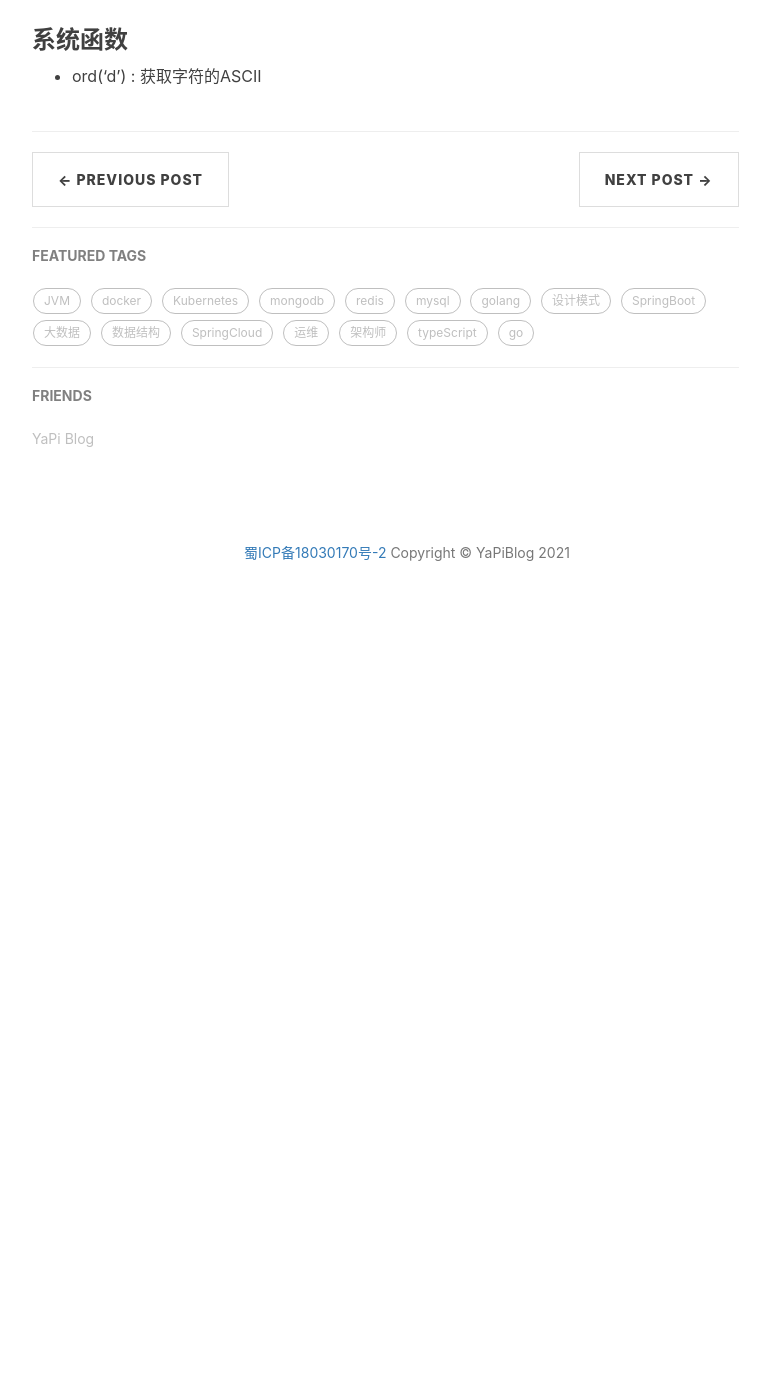
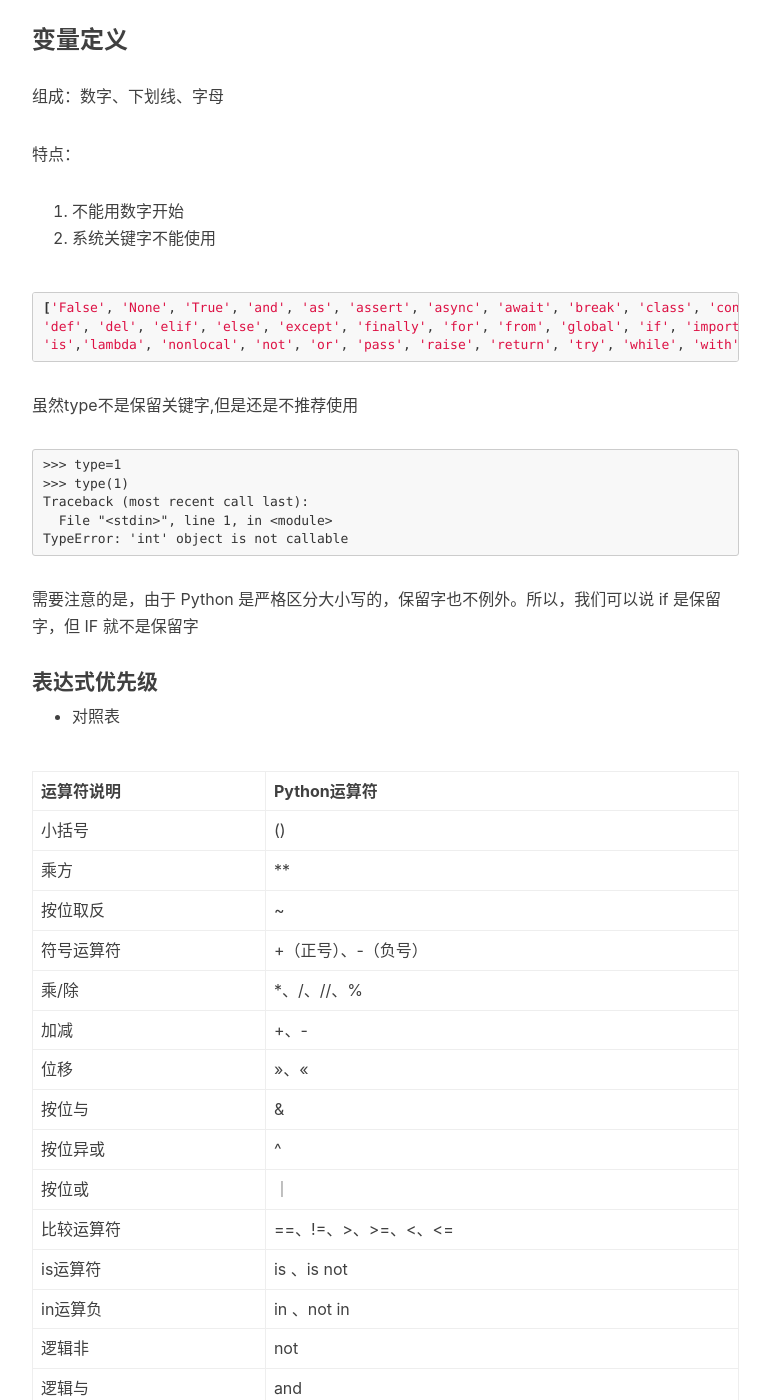
Before and after one commit to scncyangping/scncyangping.github.io, a Jekyll site: the page built from _posts/Python/2019-12-13-python.markdown, in a window 1280 px wide and 1400 px high, scrolled down 4278 px. Shown: the whole window, without its empty margins (233-1003 px from the left). Built offline with Jekyll 4.4.1, drawn with Linux system fonts in a browser that asks for light colours; nearby versions of some CDN libraries; comment, search, counter and statistics services are not loaded; before the commit the page ends 4908 px from its top, so only the background shows below that; some of the changed text lies outside the part shown.

Commit message:
基础数据类型

````diff
--- a/_posts/Python/2019-12-13-python.markdown
+++ b/_posts/Python/2019-12-13-python.markdown
@@ -170,6 +170,60 @@ value 可以为任意类型,key需要是不可变类型
 {}
 ```
 
+### 变量定义
+
+组成：数字、下划线、字母
+
+特点：
+1. 不能用数字开始
+2. 系统关键字不能使用
+
+```shell
+['False', 'None', 'True', 'and', 'as', 'assert', 'async', 'await', 'break', 'class', 'continue',
+'def', 'del', 'elif', 'else', 'except', 'finally', 'for', 'from', 'global', 'if', 'import', 'in',
+'is','lambda', 'nonlocal', 'not', 'or', 'pass', 'raise', 'return', 'try', 'while', 'with', 'yield']
+```
+
+虽然type不是保留关键字,但是还是不推荐使用
+```text
+>>> type=1
+>>> type(1)
+Traceback (most recent call last):
+  File "<stdin>", line 1, in <module>
+TypeError: 'int' object is not callable
+```
+
+需要注意的是，由于 Python 是严格区分大小写的，保留字也不例外。所以，我们可以说 if 是保留字，但 IF 就不是保留字
+
+#### 表达式优先级
+- 对照表
+
+运算符说明|Python运算符
+---|---
+小括号| ()
+乘方|**
+按位取反|~
+符号运算符|+（正号）、-（负号）
+乘/除|*、/、//、%
+加减| +、-
+位移|>>、<<
+按位与|&
+按位异或|^
+按位或|｜
+比较运算符| ==、!=、>、>=、<、<=
+is运算符|is 、is not
+in运算负|in 、not in
+逻辑非| not
+逻辑与| and
+逻辑或| or
+
+- and 或 or
+
+其一, 在不加括号时候, and优先级大于or
+
+其二, x or y 的值只可能是x或y. x为真就是x, x为假就是y
+
+其三, x and y 的值只可能是x或y. x为真就是y, x为假就是x
 
 ### 系统函数
 - ord('d') : 获取字符的ASCII
````
